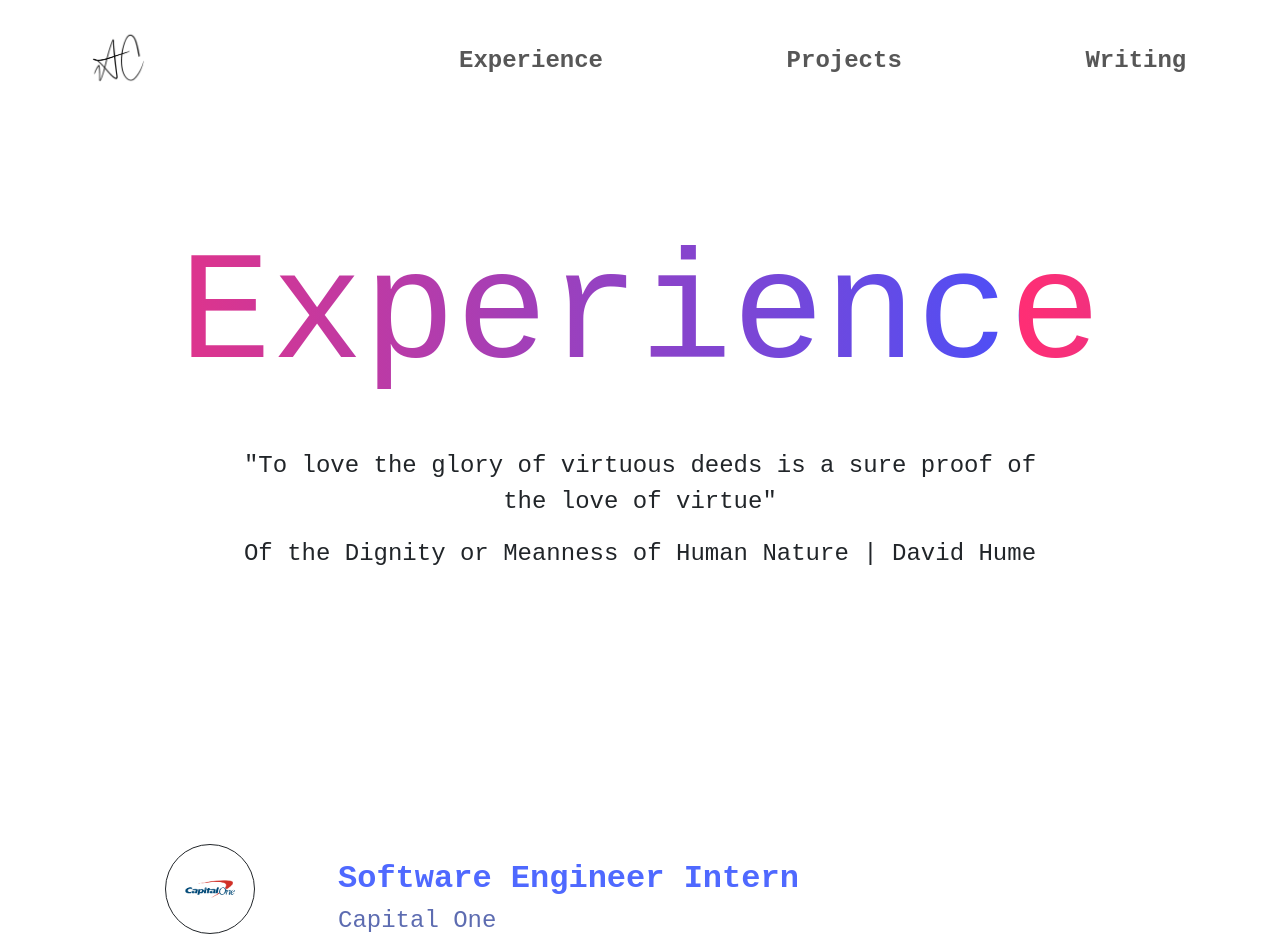
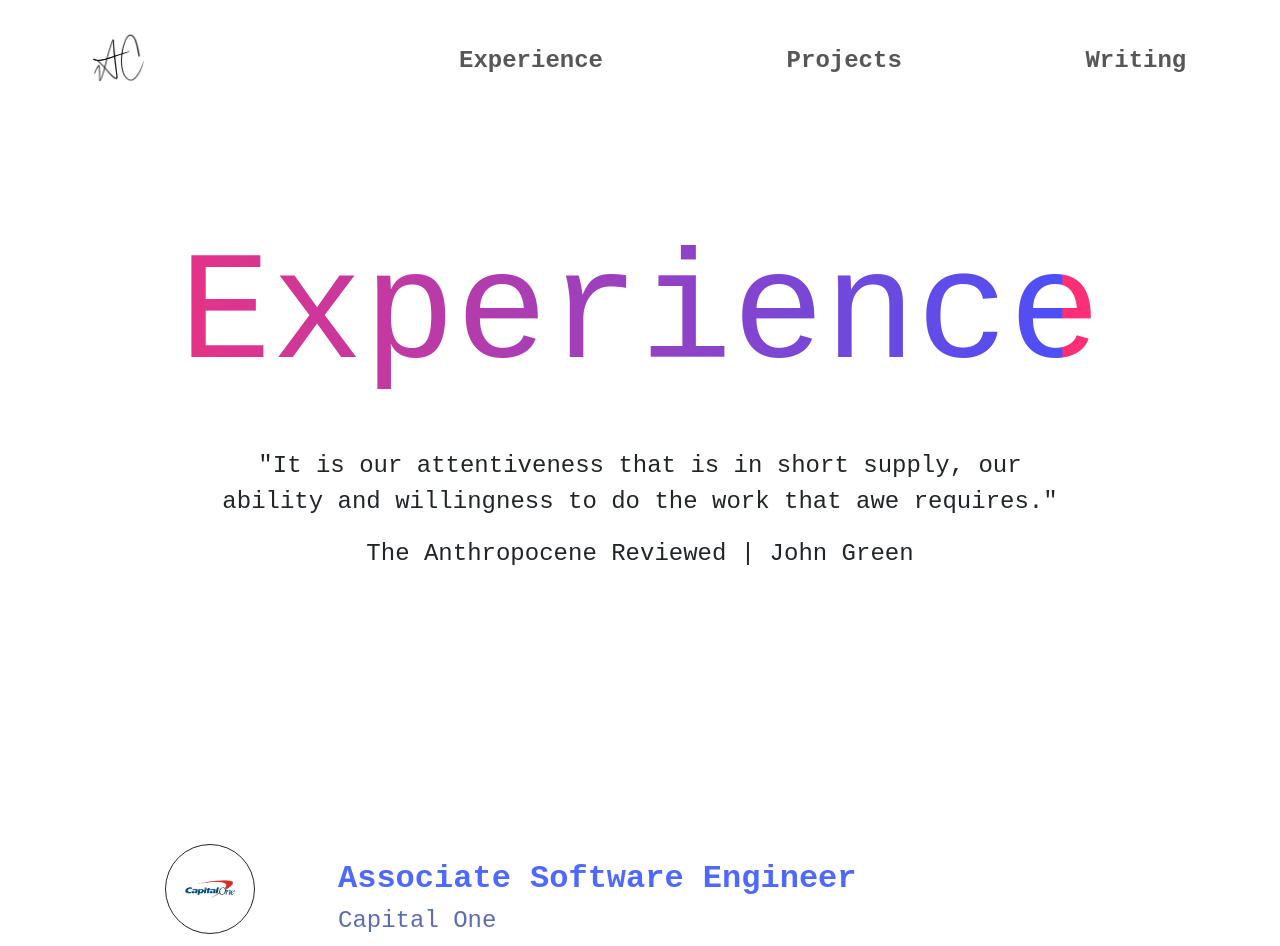
Before and after one commit to abchoi11/alexbchoiswe, a React (Create React App) app: page /experience in a window 1280 px wide. Shown: the top 946 px of the page. Built offline with nearby package versions, Linux system fonts and the light colour scheme; a web font is replaced by a local one.

Commit message:
small fixes

```diff
--- a/src/components/Writing/Piece/Piece.module.css
+++ b/src/components/Writing/Piece/Piece.module.css
@@ -31,7 +31,7 @@
 }
 
 .main:hover .info{
-    height: 67%;
+    height: 100%;
     animation: slideUp 2s;
 }
 
@@ -40,12 +40,12 @@
         height: 20%;
     }
     to {
-        height: 67%;
+        height: 100%;
     }
 }
 
 .title {
-    font-size: 3vh;
+    font-size: 3vmin;
     margin-bottom: 15%;
     font-weight: bold;
 }
--- a/src/pages/Experience.js
+++ b/src/pages/Experience.js
@@ -21,9 +21,18 @@ function Experience(props) {
       <Header
         title={"Experience"}
         quote={
-          '"To love the glory of virtuous deeds is a sure proof of the love of virtue"'
+          '"It is our attentiveness that is in short supply, our ability and willingness to do the work that awe requires."'
         }
-        author={"Of the Dignity or Meanness of Human Nature | David Hume"}
+        author={"The Anthropocene Reviewed | John Green"}
+      />
+      <Section
+        logo={capitalone}
+        title={"Associate Software Engineer"}
+        company={"Capital One"}
+        date={"August 2025"}
+        description={[
+         "coming soon ..."
+        ]}
       />
       <Section
         logo={capitalone}
--- a/src/pages/Writing.js
+++ b/src/pages/Writing.js
@@ -34,7 +34,7 @@ function Writing(props) {
               genre={"Narrative"}
               publication={"Brown Univ. post- Magazine"}
               image={hobby}
-              quote={"\"That’s what I’m embracing now; I’ve chosen to do things for the sake of doing them and take back control of my hobbies for the sake of myself. \""}
+              quote={"I’ve chosen to do things for the sake of doing them and take back control of my hobbies for the sake of myself. \""}
               link={"https://www.browndailyherald.com/article/2022/03/hobby-choi"}
             />
           </Col>
@@ -70,16 +70,6 @@ function Writing(props) {
               link={"https://www.catharticlitmagazine.com/magazine/apollo-by-alex-choi-18-virginia"}
             />
           </Col>
-          <Col lg={4}>
-            <Piece
-              title={"To the AAPI Community"}
-              genre={"Narrative"}
-              publication={"Cathartic Youth Literary Magazine"}
-              image={aapi}
-              quote={"\"I have never been allowed to feel Asian.\""}
-              link={"http://headsupteens.org/our-thoughts-on-the-recent-events-surrounding-the-aapi-community/"}
-            />
-          </Col>
         </Row>
       </Container>
       <Footer/>
```
